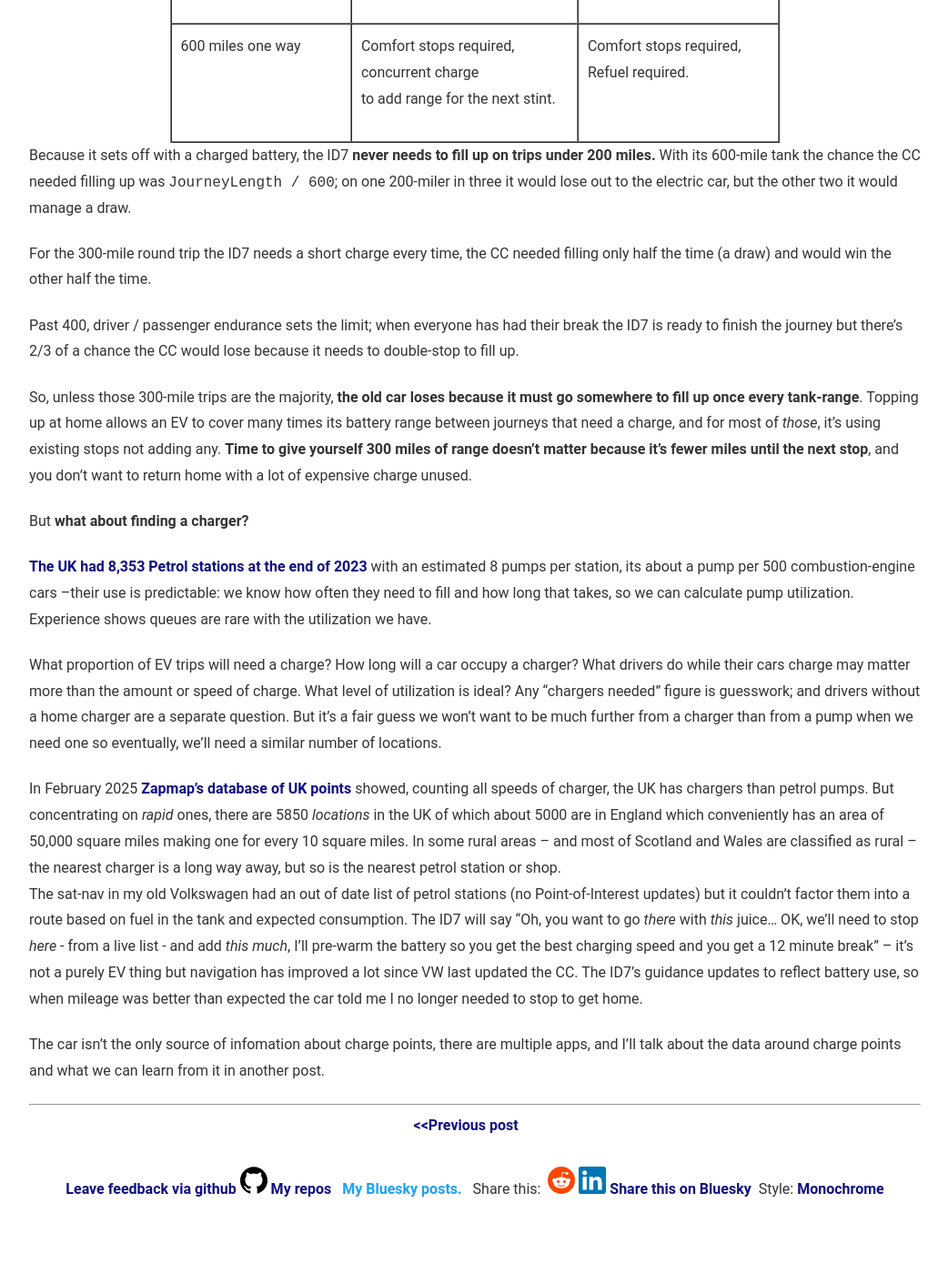
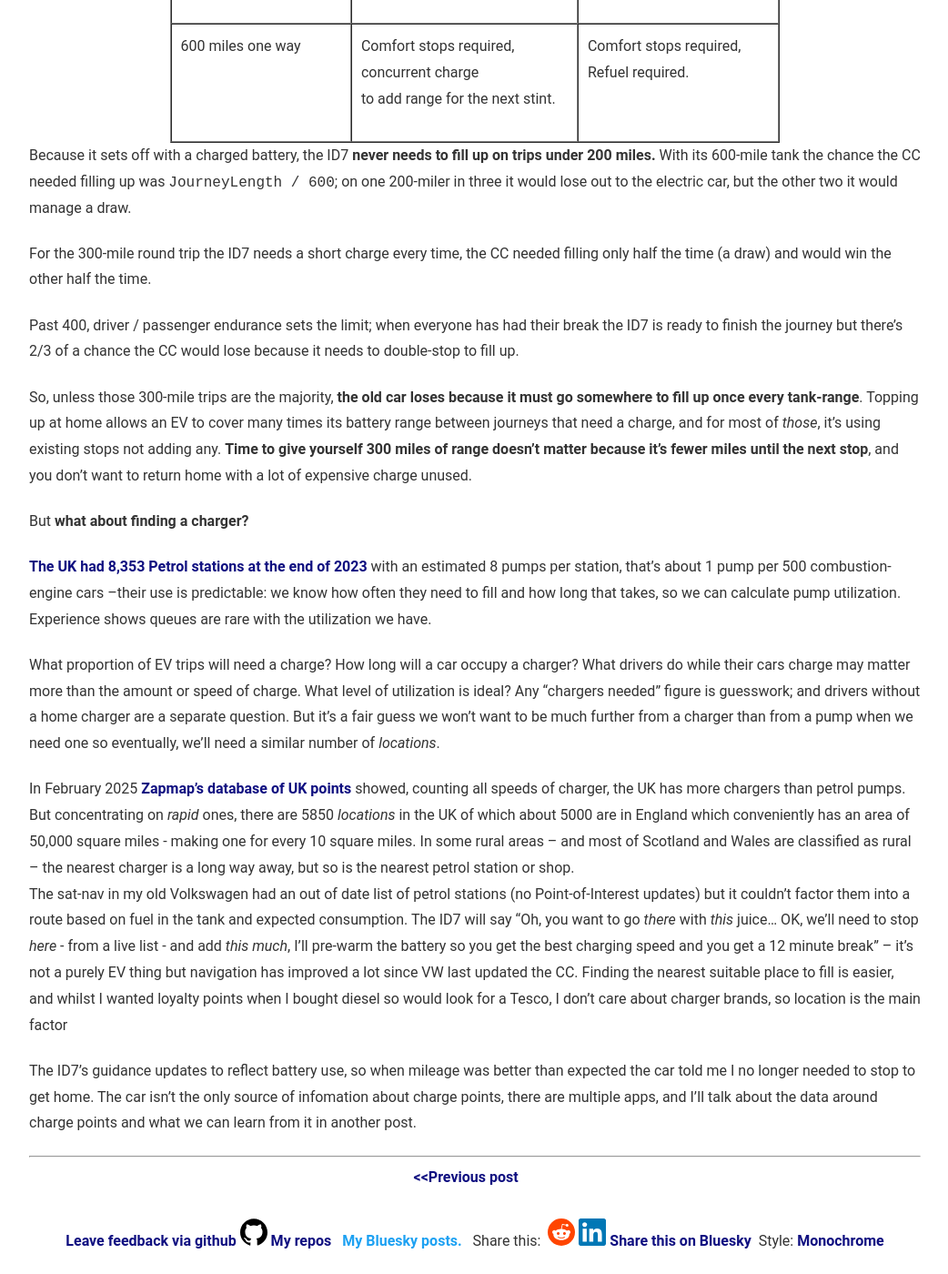
Before and after one commit to jhoneill/jhoneill.github.io, a Jekyll site: the page built from _posts/2025-03-31-Charging.md, in a window 1280 px wide and 1400 px high, scrolled down 2317 px. Shown: the whole window at 91% size, without its empty margins (118-1160 px from the left). Built offline with Jekyll 4.4.1, drawn with Linux system fonts in a browser that asks for light colours; before the commit the page ends 3660 px from its top, so only the background shows below that.

Commit message:
Final I hope

```diff
--- a/_posts/2025-03-31-Charging.md
+++ b/_posts/2025-03-31-Charging.md
@@ -114,7 +114,7 @@
 But **what about finding a charger?**
 
 [The UK had 8,353 Petrol stations at the end of 2023](https://www.statista.com/statistics/312047/petrol-station-sites-by-brand-in-the-united-kingdom-uk/)
-with an estimated 8 pumps per station, its about a pump per 500
+with an estimated 8 pumps per station, that's about 1 pump per 500
 combustion-engine cars –their use is predictable: we know how often they need to
 fill and how long that takes, so we can calculate pump utilization. Experience
 shows queues are rare with the utilization we have.
@@ -122,11 +122,13 @@
 What proportion of EV trips will need a charge? How long will a car occupy a
 charger? What drivers do while their cars charge may matter more than the amount
 or speed of charge. What level of utilization is ideal? Any “chargers needed”
-figure is guesswork; and drivers without a home charger are a separate question. But it's a fair guess we won't want to be much further from a charger than from a pump when we need one so eventually, we'll need a similar number of locations.
+figure is guesswork; and drivers without a home charger are a separate question. But it's a fair guess we won't want to be much further from a charger than from a pump when we need one so eventually, we'll need a similar number of *locations*.
 
 In February 2025 [Zapmap’s database of UK
-points](https://www.zap-map.com/ev-stats/how-many-charging-points) showed, counting all speeds of charger, the UK has chargers than petrol pumps. But concentrating on *rapid* ones, there are 5850 *locations* in the UK of which about 5000 are in England which conveniently has an area of
-50,000 square miles making one for every 10 square miles. In some rural areas – and
+points](https://www.zap-map.com/ev-stats/how-many-charging-points) showed, counting all speeds of
+charger, the UK has more chargers than petrol pumps. But concentrating on *rapid* ones, there
+are 5850 *locations* in the UK of which about 5000 are in England which conveniently has an area of
+50,000 square miles - making one for every 10 square miles. In some rural areas – and
 most of Scotland and Wales are classified as rural – the nearest charger is
 a long way away, but so is the nearest petrol station or shop.
 The sat-nav in my old Volkswagen had an out of date list of petrol stations (no Point-of-Interest updates)
@@ -134,7 +136,8 @@
 consumption. The ID7 will say “Oh, you want to go *there* with *this* juice… OK,
 we’ll need to stop *here* - from a live list - and add *this much*, I’ll pre-warm the battery so you get the
 best charging speed and you get a 12 minute break” – it’s not a purely EV thing
-but navigation has improved a lot since VW last updated the CC. The ID7's guidance updates to reflect battery use, so when mileage was better than expected the car told me I no longer needed to stop to get home.
+but navigation has improved a lot since VW last updated the CC. Finding the nearest suitable place to fill is
+easier, and whilst I wanted loyalty points when I bought diesel so would look for a Tesco, I don't care about charger brands, so location is the main factor
 
-The car isn't the only source of infomation about charge points, there are multiple apps, and I’ll talk about the data around charge points and what we can learn from it in
+ The ID7's guidance updates to reflect battery use, so when mileage was better than expected the car told me I no longer needed to stop to get home.  The car isn't the only source of infomation about charge points, there are multiple apps, and I’ll talk about the data around charge points and what we can learn from it in
 another post.
```
